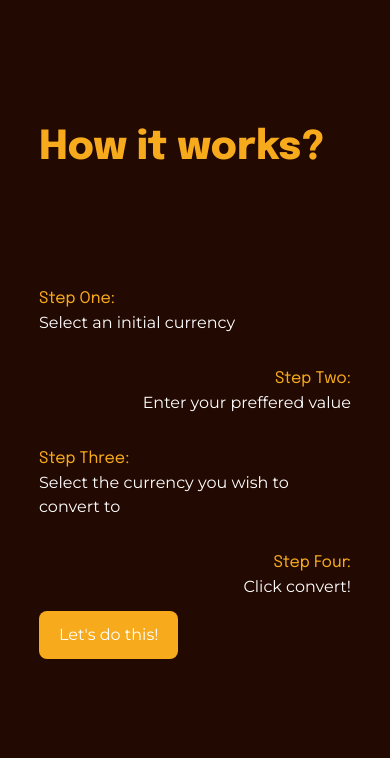
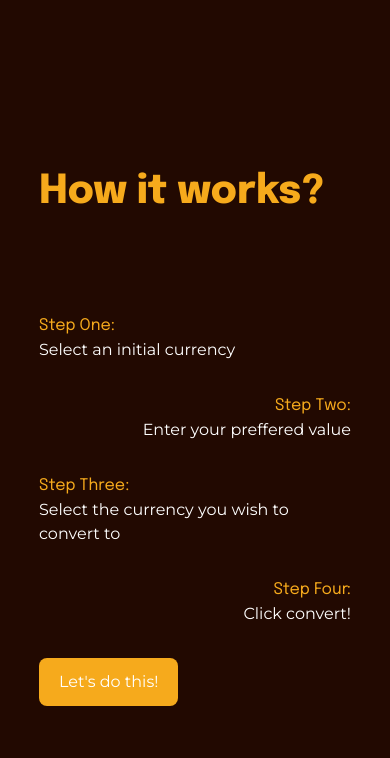
Before and after one commit to codewithmide/4Rexify, a website: page index.html in a window 390 px wide. Shown: the part 680-1438 px from the top of the page. Drawn offline with nearby package versions, Linux system fonts and the light colour scheme.

Commit message:
convert section✔

```diff
--- a/index.html
+++ b/index.html
@@ -157,7 +157,7 @@
     </div>
 
     <div class="w-full xl:h-[100vh] md:h-[70vh] lg:h-[60vh] sm:h-[105vh] flex items-center justify-center" id="about">
-        <div class="w-[80%] md:h-[80%] sm:h-[90%] flex flex-col justify-between">
+        <div class="w-[80%] md:h-[80%] sm:h-[80%] flex flex-col justify-between">
 
             <div class="flex h-[10%] items-start">
 
@@ -169,7 +169,7 @@
 
 
             <div class="w-full h-[80%] flex md:flex-row sm:flex-col items-center justify-center">
-                <div class="md:w-1/2 sm:w-full h-full flex flex-col justify-center gap-3">
+                <div class="md:w-1/2 sm:w-full h-full flex flex-col justify-center">
 
                     <div>
                         <h2 class="font-normal font-Serif xl:text-medium md:text-medium sm:text-normal text-orange">
@@ -192,7 +192,7 @@
                         <p class="font-Montserrat text-white md:mb-3 sm:mb-8">
                             Select the currency you wish to convert to
                         </p>
-                        <div class="text-right">
+                        <div class="text-right md:mb-3 sm:mb-8">
                             <h2 class="font-normal font-Serif xl:text-medium md:text-medium sm:text-normal text-orange">
                                 Step Four:
                             </h2>
```
